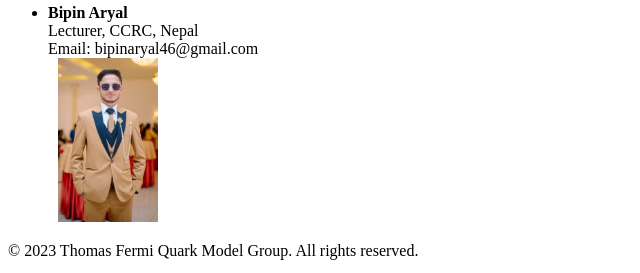
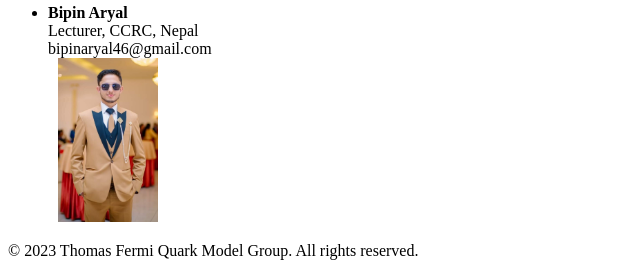
Before and after one commit to evistcollaboration/evistcollaboration.github.io, a plain HTML site: page group_members.html in a window 1280 px wide. Shown: the part 1163-1436 px from the top of the page, 0-640 px from the left. Drawn offline with Linux system fonts and the light colour scheme.

Commit message:
Update group_members.html

```diff
--- a/group_members.html
+++ b/group_members.html
@@ -102,7 +102,7 @@
     <li>
       <strong>Bipin Aryal</strong><br>
       Lecturer, CCRC, Nepal<br>
-      Email: bipinaryal46@gmail.com<br>
+      bipinaryal46@gmail.com<br>
       <img class="profile-image" src="bipin.jpg" alt="Bipin">
     </li>
   </ul>
```
